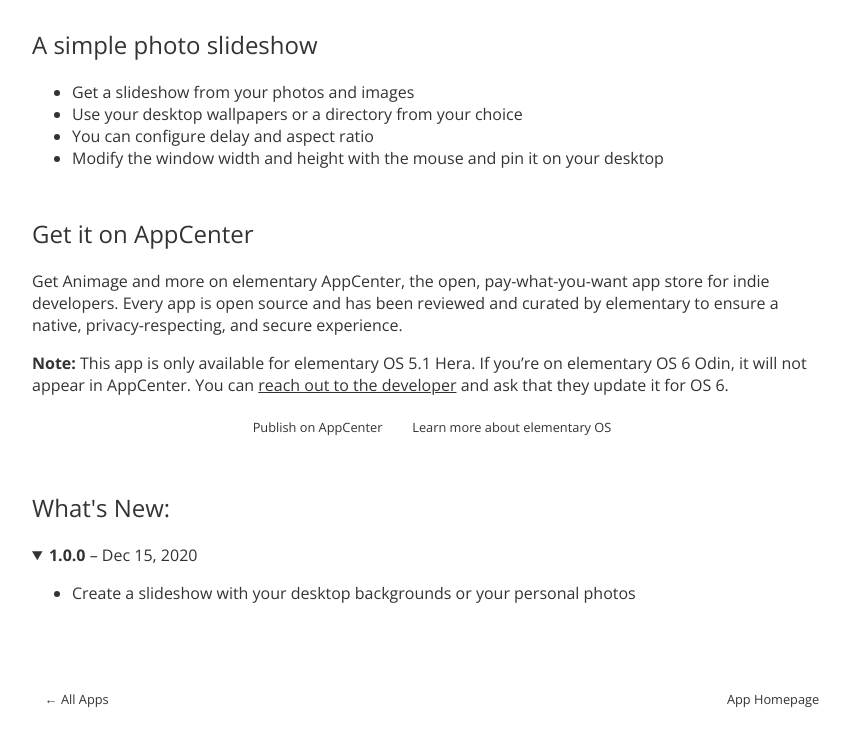
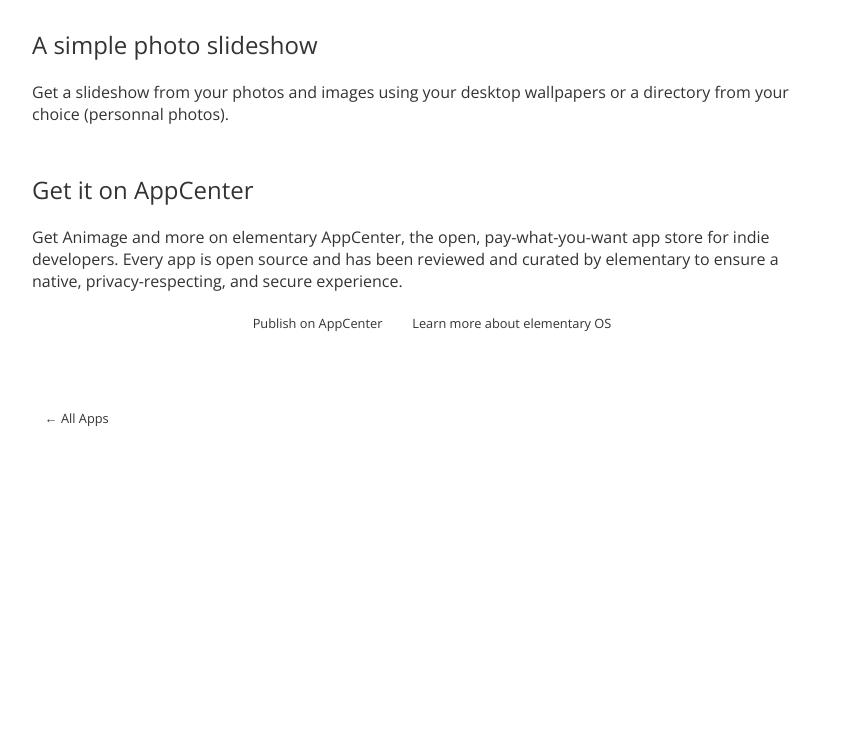
Before and after one commit to elementary/appcenter-web, a Jekyll site: the page built from _apps/com.github.lafydev.animage.md, in a window 1280 px wide. Shown: the part 448-1178 px from the top of the page, without its empty margins (208-1058 px from the left). Built offline with Jekyll 4.4.1, drawn with Linux system fonts in a browser that asks for light colours; nearby versions of some CDN libraries; after the commit the page ends 900 px from its top, so only the background shows below that.

```diff
--- a/_apps/com.github.lafydev.animage.md
+++ b/_apps/com.github.lafydev.animage.md
@@ -3,35 +3,21 @@ app_id: com.github.lafydev.animage
 title: "Animage"
 summary: "A simple photo slideshow"
 developer: "Lafy"
-homepage: "https://github.com/Lafydev/Animage/"
+homepage: "#"
 help_page: "#"
-dist: hera
+dist: flatpak
 screenshots:
-  - https://appstream.elementary.io/appcenter/media/bionic/com/github/lafydev.animage/8FED789BE658682248E0809A8BF46FC0/screenshots/image-1_orig.png
+  - https://raw.githubusercontent.com/lafydev/animage/master/screenshot.png
 icons:
-  "64": https://appstream.elementary.io/appcenter/media/bionic/com/github/lafydev.animage/8FED789BE658682248E0809A8BF46FC0/icons/64x64/com.github.lafydev.animage_com.github.lafydev.animage.png
-  "128": https://appstream.elementary.io/appcenter/media/bionic/com/github/lafydev.animage/8FED789BE658682248E0809A8BF46FC0/icons/128x128/com.github.lafydev.animage_com.github.lafydev.animage.png
-  "64@2": https://appstream.elementary.io/appcenter/media/bionic/com/github/lafydev.animage/8FED789BE658682248E0809A8BF46FC0/icons/64x64@2/com.github.lafydev.animage_com.github.lafydev.animage.png
+  '64': https://flatpak.elementary.io/repo/appstream/x86_64/icons/64x64/com.github.lafydev.animage.png
+  '128': https://flatpak.elementary.io/repo/appstream/x86_64/icons/128x128/com.github.lafydev.animage.png
 color:
   primary: "#485a6c"
   primary-text: "#fff"
 price: 0
 releases:
-- version: 1.0.0
-  unix-timestamp: 1607990400
-  description: |-
-    <ul>
 
-      <li>Create a slideshow with your desktop backgrounds or your personal photos</li>
-
-    </ul>
-redirect_from:
-  - /com.github.lafydev.animage.desktop/
+redirect_from: /com.github.lafydev.animage.desktop/
 ---
 
-<ul>
-  <li>Get a slideshow from your photos and images</li>
-  <li>Use your desktop wallpapers or a directory from your choice</li>
-  <li>You can configure delay and aspect ratio</li>
-  <li>Modify the window width and height with the mouse and pin it on your desktop</li>
-</ul>
+<p>Get a slideshow from your photos and images using your desktop wallpapers or a directory from your choice (personnal photos).</p>
```
Also changed, not shown: _apps/com.github.linuxhubit.catfacts.md (+8 -13 lines).
